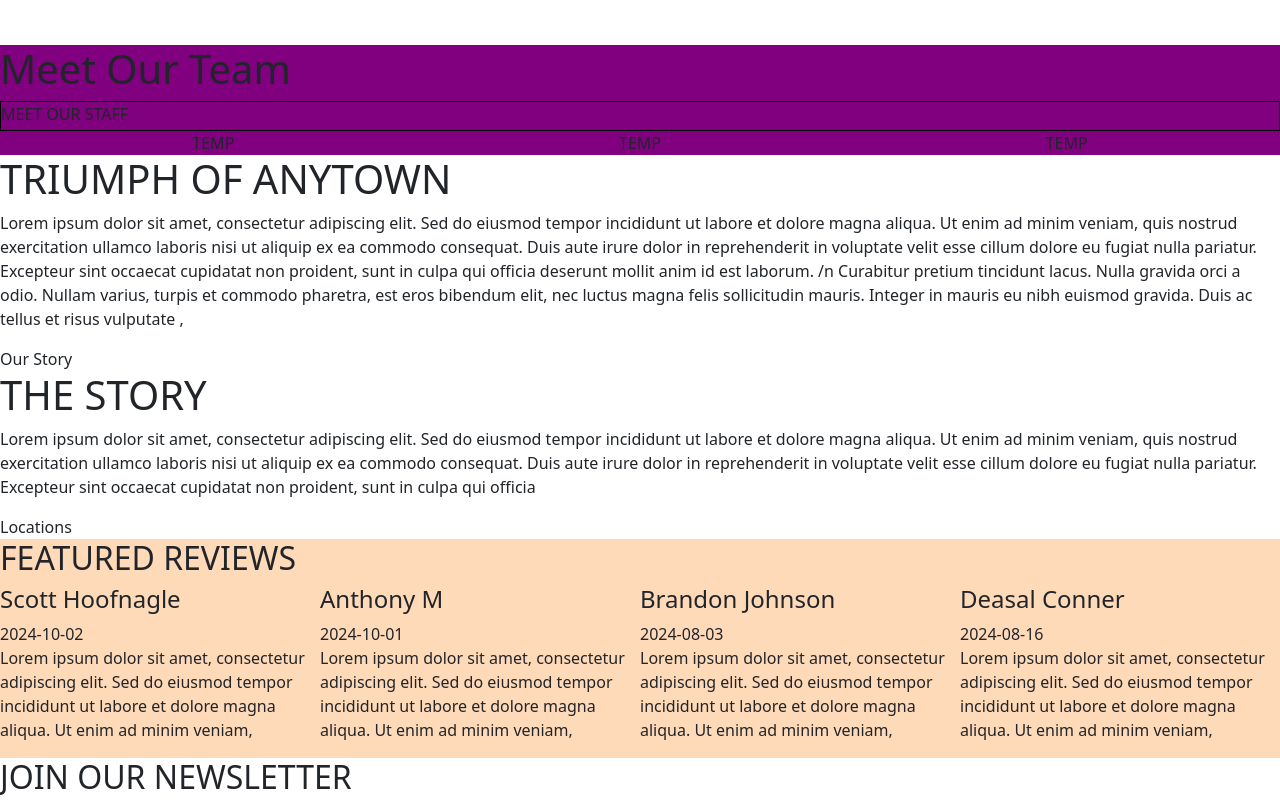
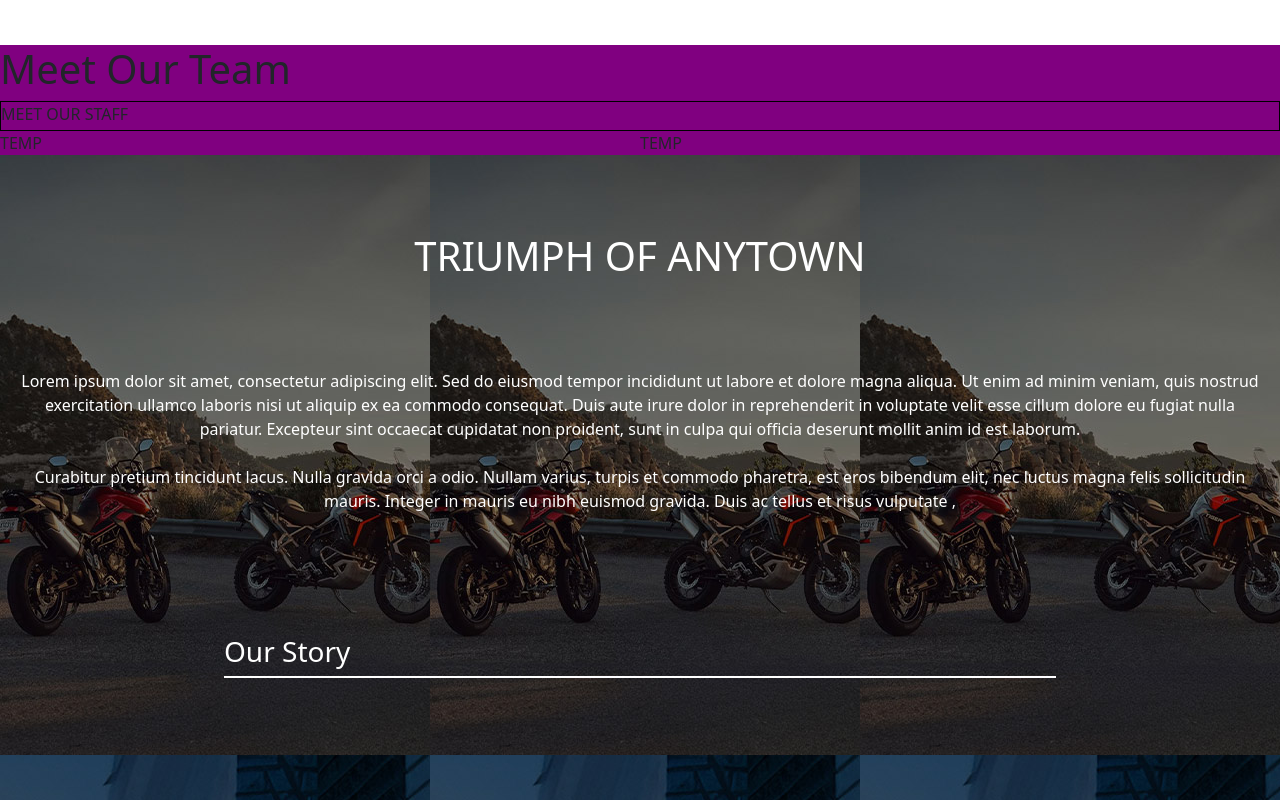
Before and after one commit to gCookiez/pixel-motion-mockup, a website built with Vite: page src/index.html in a window 1280 px wide. Shown: the part 1546-2346 px from the top of the page. Built offline with nearby package versions, Linux system fonts and the light colour scheme.

Commit message:
Adjusted more styling
-Changes in bg for each story container

-created a new recycling module for trimming keys for fetching globs

```diff
--- a/src/components/content/featured-vehicles.js
+++ b/src/components/content/featured-vehicles.js
@@ -1,11 +1,8 @@
+import { trimmedModules } from '../recycle/trimmed-filenames';
+
 const imagesContext = import.meta.glob('../../../public/*.jpg', { eager: true, import: 'default' });
 
-const trimmedModules = Object.fromEntries(
-  Object.entries(imagesContext).map(([path, module]) => [
-    path.slice(path.lastIndexOf('/') + 1, -3).split('_').join(" ").toUpperCase().replace('.', ''), // Trims './dir/' and '.js'
-    module
-  ])
-);
+const trimmedModule = trimmedModules(imagesContext);
 
 function motorItemTemplate(obj) {
     const motorFrame = document.createElement('div');
@@ -46,25 +43,25 @@
 
 const products = [
     {
-        imgPath: trimmedModules["USED 2018 TRIUMPH STREET TRIPLE R"],
+        imgPath: trimmedModule["USED 2018 TRIUMPH STREET TRIPLE R"],
         name: "Used 2018 Triumph STREET TRIPLE R",
         price: "$6,895",
         serial: "TCR297B"
     },
     {
-        imgPath: trimmedModules["TRIUMPH STREET TRIPLE R 01"],
+        imgPath: trimmedModule["TRIUMPH STREET TRIPLE R 01"],
         name: "New 2024 Triumph STREET TRIPLE R",
         price: "$9,445",
         serial: "TCR271"
     },
     {
-        imgPath: trimmedModules["TRIUMPH STREET TRIPLE R 02"],
+        imgPath: trimmedModule["TRIUMPH STREET TRIPLE R 02"],
         name: "New 2024 Triumph STREET TRIPLE R",
         price: "$9,695",
         serial: "TCR270"
     },
     {
-        imgPath: trimmedModules["TRIUMPH STREET TRIPLE R 02"],
+        imgPath: trimmedModule["TRIUMPH STREET TRIPLE R 02"],
         name: "New 2024 Triumph STREET TRIPLE R",
         price: "$9,695",
         serial: "TCR277"
--- a/src/components/content/meet-the-team.js
+++ b/src/components/content/meet-the-team.js
@@ -1,6 +1,7 @@
 
 function teamMemberHeads() {
     const staffHead = document.createElement('div');
+    staffHead.classList.add('staff-head')
     staffHead.innerHTML = 'TEMP';
     return staffHead;
 }
@@ -12,6 +13,8 @@
 
 const teamSize = 3;
 
+
+//add additional container for padding
 teamContainer.classList.add('team-container');
 teamMeet.classList.add('meet-team-btn');
 teamCarousel.classList.add('team-carousel');
--- a/src/components/content/showcase-products.js
+++ b/src/components/content/showcase-products.js
@@ -1,12 +1,8 @@
+import { trimmedModules } from '../recycle/trimmed-filenames';
 
 const imagesContext = import.meta.glob('../../../public/*.png', { eager: true, import: 'default' });
 
-const trimmedModules = Object.fromEntries(
-  Object.entries(imagesContext).map(([path, module]) => [
-    path.slice(path.lastIndexOf('/') + 1, -3).split('_').join(" ").toUpperCase().replace('.', ''), // Trims './dir/' and '.js'
-    module
-  ])
-);
+const trimmedModule = trimmedModules(imagesContext)
 
 
 function productGridItem(title, link, itemClass) {
@@ -39,7 +35,7 @@
 
 productGridContainer.classList.add('showcase-pro-grid', 'd-sm-flex');
 
-for (var [key, product] of Object.entries(trimmedModules)) {
+for (var [key, product] of Object.entries(trimmedModule)) {
   const classVer = key.split(' ').join('_').toLowerCase();
   const productCompile = productGridItem(key, product, classVer);
   productGridContainer.append(productCompile);
--- a/src/components/content/story-board.js
+++ b/src/components/content/story-board.js
@@ -1,15 +1,28 @@
+import { trimmedModules } from '../recycle/trimmed-filenames';
+const imagesContext = import.meta.glob('../../../public/bg-*.jpg', { eager: true, import: 'default' });
+
+const images = trimmedModules(imagesContext);
+
+console.log(images);
+
+
 function storyTemplate(obj) {
     const storyContainer = document.createElement('div');
     const storyTitle = document.createElement('h1');
     const storyDesc = document.createElement('p');
-    const storyLink = document.createElement('div');
+    const storyLinkCont = document.createElement('div');
+    const storyLink = document.createElement('h3');
 
-    storyContainer.classList.add('story-container');
+    storyContainer.classList.add('story-container', 'pt-5', 'pb-5');
+    storyContainer.setAttribute('style', `background-image: url(${obj.bg})`)
     storyTitle.innerHTML = `${obj.title}`;
     storyDesc.innerHTML = `${obj.story}`;
+    storyDesc.classList.add('story-desc', 'mt-2', 'mb-5', 'p-3')
     storyLink.innerHTML = `${obj.link}`;
+    storyLinkCont.classList.add('promo-redirect-link')
 
-    storyContainer.append(storyTitle, storyDesc, storyLink);
+    storyLinkCont.append(storyLink)
+    storyContainer.append(storyTitle, storyDesc, storyLinkCont);
 
     return storyContainer;
 }
@@ -19,11 +32,13 @@
 
 const stories = [
     {
+        bg: images['BG-1'],
         title: "TRIUMPH OF ANYTOWN",
-        story: `Lorem ipsum dolor sit amet, consectetur adipiscing elit. Sed do eiusmod tempor incididunt ut labore et dolore magna aliqua. Ut enim ad minim veniam, quis nostrud exercitation ullamco laboris nisi ut aliquip ex ea commodo consequat. Duis aute irure dolor in reprehenderit in voluptate velit esse cillum dolore eu fugiat nulla pariatur. Excepteur sint occaecat cupidatat non proident, sunt in culpa qui officia deserunt mollit anim id est laborum. /n Curabitur pretium tincidunt lacus. Nulla gravida orci a odio. Nullam varius, turpis et commodo pharetra, est eros bibendum elit, nec luctus magna felis sollicitudin mauris. Integer in mauris eu nibh euismod gravida. Duis ac tellus et risus vulputate , `,
+        story: `Lorem ipsum dolor sit amet, consectetur adipiscing elit. Sed do eiusmod tempor incididunt ut labore et dolore magna aliqua. Ut enim ad minim veniam, quis nostrud exercitation ullamco laboris nisi ut aliquip ex ea commodo consequat. Duis aute irure dolor in reprehenderit in voluptate velit esse cillum dolore eu fugiat nulla pariatur. Excepteur sint occaecat cupidatat non proident, sunt in culpa qui officia deserunt mollit anim id est laborum. <br><br> Curabitur pretium tincidunt lacus. Nulla gravida orci a odio. Nullam varius, turpis et commodo pharetra, est eros bibendum elit, nec luctus magna felis sollicitudin mauris. Integer in mauris eu nibh euismod gravida. Duis ac tellus et risus vulputate , `,
         link: "Our Story"
     },
     {
+        bg: images['BG-2'],
         title: "THE STORY",
         story: `Lorem ipsum dolor sit amet, consectetur adipiscing elit. Sed do eiusmod tempor incididunt ut labore et dolore magna aliqua. Ut enim ad minim veniam, quis nostrud exercitation ullamco laboris nisi ut aliquip ex ea commodo consequat. Duis aute irure dolor in reprehenderit in voluptate velit esse cillum dolore eu fugiat nulla pariatur. Excepteur sint occaecat cupidatat non proident, sunt in culpa qui officia `,
         link: "Locations"
--- /dev/null
+++ b/src/components/recycle/trimmed-filenames.js
@@ -0,0 +1,9 @@
+export function trimmedModules(obj) {
+
+	return Object.fromEntries(
+  Object.entries(obj).map(([path, module]) => [
+    path.slice(path.lastIndexOf('/') + 1, -3).split('_').join(" ").toUpperCase().replace('.', ''), // Trims './dir/' and '.js'
+    module
+  ])
+);
+}
--- a/src/css/index.css
+++ b/src/css/index.css
@@ -216,12 +216,40 @@
 
 .team-carousel {
     display: flex;
+    width: 100vw;
     justify-content: space-around;
+}
+
+.staff-head {
+    min-width: 50vw;
+
 }
 
 /*End Meet the Team*/
 
 /* story containers */
+
+.story-container {
+    display: flex;
+    flex-direction: column;
+    align-items: center;
+    justify-content: space-around;
+    min-height: 75vh;
+    color: #fff;
+}
+
+.story-desc {
+    text-justify: justify;
+    text-align: center;
+    line-height: 150%;
+}
+
+.story-container > .promo-redirect-link {
+    width: 65%;
+    border-color: #fff;
+}
+
+
 
 
 /* End Story Containers */
```
Also changed, not shown: public/bg-1.jpg (added), public/bg-2.jpg (added).
